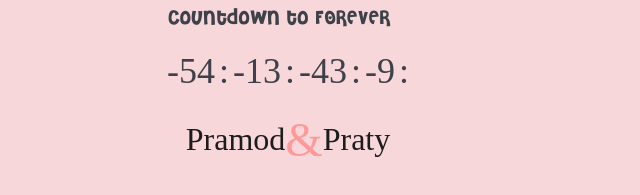
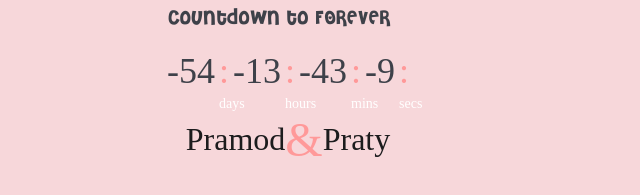
Before and after one commit to DesamPrathyusha/countdown, a plain HTML site: page index.html in a window 1280 px wide. Shown: the part 523-718 px from the top of the page, 352-992 px from the left. Drawn offline with Linux system fonts and the light colour scheme; a web font is replaced by a local one.

Commit message:
Update index.html

```diff
--- a/index.html
+++ b/index.html
@@ -60,13 +60,13 @@
     <p class="intro self-design">Countdown to FOREVER</p>
   <p class="date">
     <span id="day" class="time-font"></span>
-    <span>:</span>
+    <span class="date-icon" style="color:#FF9999" data-text="days">:</span>
     <span id="hour" class="time-font"></span>
-    <span>:</span>
+    <span class="date-icon" style="color:#FF9999" data-text="hours">:</span>
     <span id="minute" class="time-font"></span>
-    <span>:</span>
+    <span class="date-icon" style="color:#FF9999" data-text="mins">:</span>
     <span id="second" class="time-font"></span>
-    <span>:</span>
+    <span class="date-icon" style="color:#FF9999" data-text="secs">:</span>
   </p>
 <!--   <p class="svg">
     <svg xmlns="http://www.w3.org/2000/svg" xmlns:xlink="http://www.w3.org/1999/xlink" version="1.1" id="9001302152"
```
